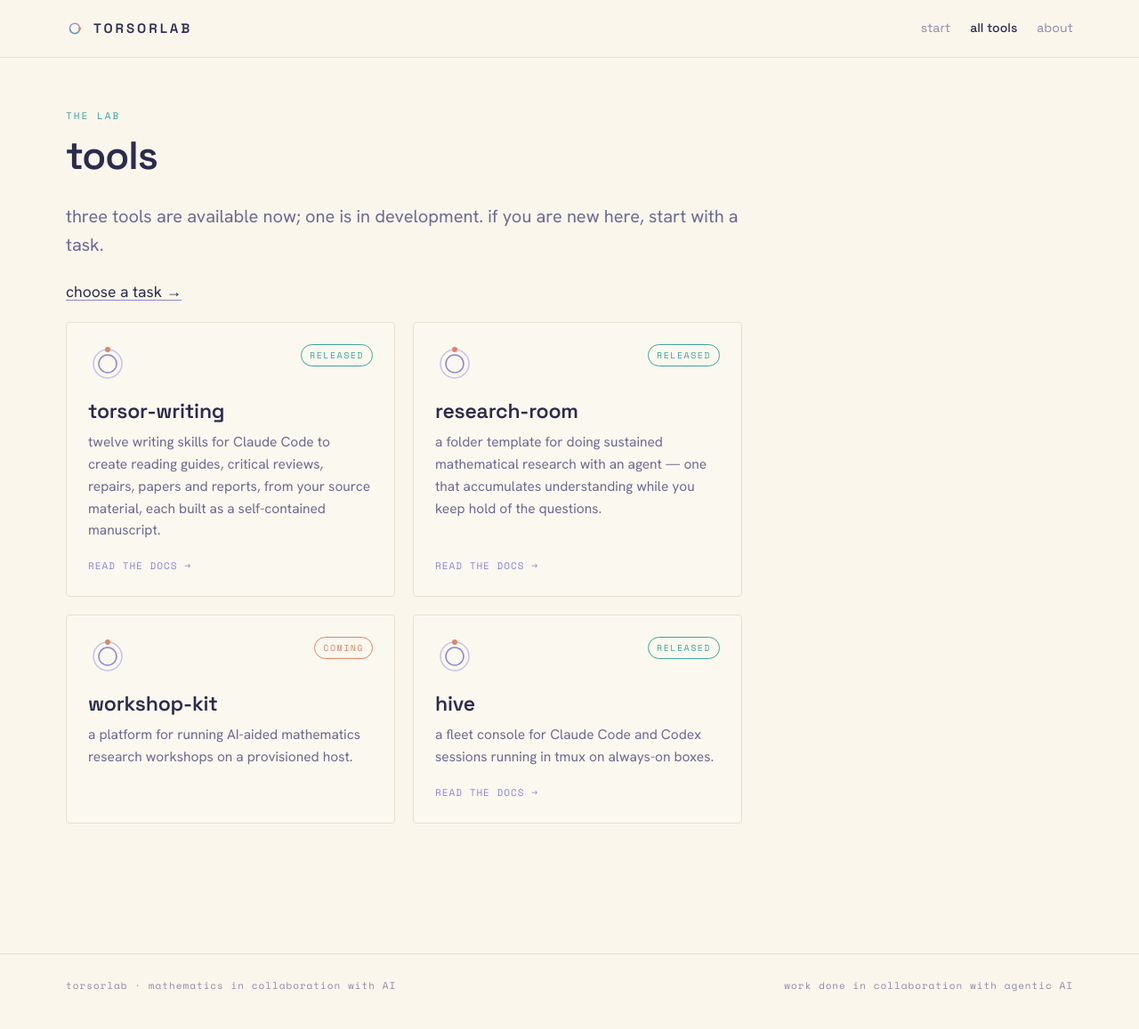
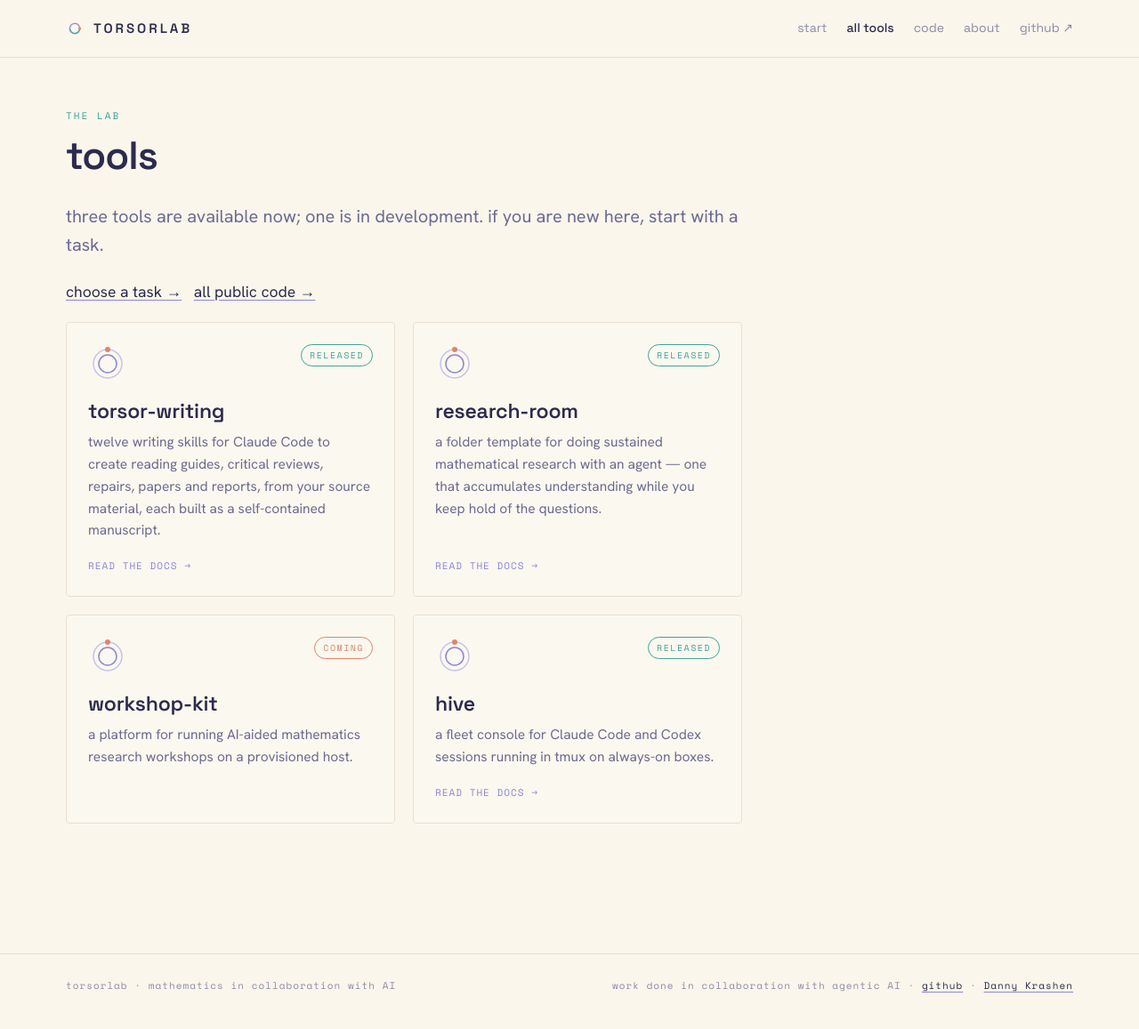
Before and after one commit to torsor/torsorlab, a Jekyll site: the page built from tools.md, in a window 1280 px wide. Shown: the whole page at 89% size. Built offline with Jekyll 4.4.1, drawn with Linux system fonts in a browser that asks for light colours.

Commit message:
Add a code page and GitHub links
/code/ lists the public repositories by kind from _data/repos.yml; the
nav gains code and github, the footer links to GitHub and to
dkrashen.org, and the tools page links to the code page.

Co-Authored-By: Claude Opus 5.5 <noreply@anthropic.com>

```diff
--- a/_data/nav.yml
+++ b/_data/nav.yml
@@ -3,5 +3,9 @@
   url: /start/
 - title: all tools
   url: /tools/
+- title: code
+  url: /code/
 - title: about
   url: /about/
+- title: github ↗
+  url: https://github.com/torsor
--- a/_includes/footer.html
+++ b/_includes/footer.html
@@ -1,6 +1,6 @@
 <footer class="site-footer">
   <div class="frame site-footer__inner">
     <span>{{ site.title }} · {{ site.tagline }}</span>
-    <span>work done in collaboration with agentic AI</span>
+    <span>work done in collaboration with agentic AI · <a href="https://github.com/torsor">github</a> · <a href="https://dkrashen.org">Danny Krashen</a></span>
   </div>
 </footer>
--- a/tools.md
+++ b/tools.md
@@ -6,7 +6,7 @@ eyebrow: the lab
 lede: three tools are available now; one is in development. if you are new here, start with a task.
 ---
 
-<p><a href="/start/">choose a task →</a></p>
+<p><a href="/start/">choose a task →</a> &nbsp; <a href="/code/">all public code →</a></p>
 
 <div class="cards">
   {%- assign tools = site.tools | sort: 'order' -%}
```
Also changed, not shown: _data/repos.yml (added, +26 -0 lines), code.md (added, +25 -0 lines).
